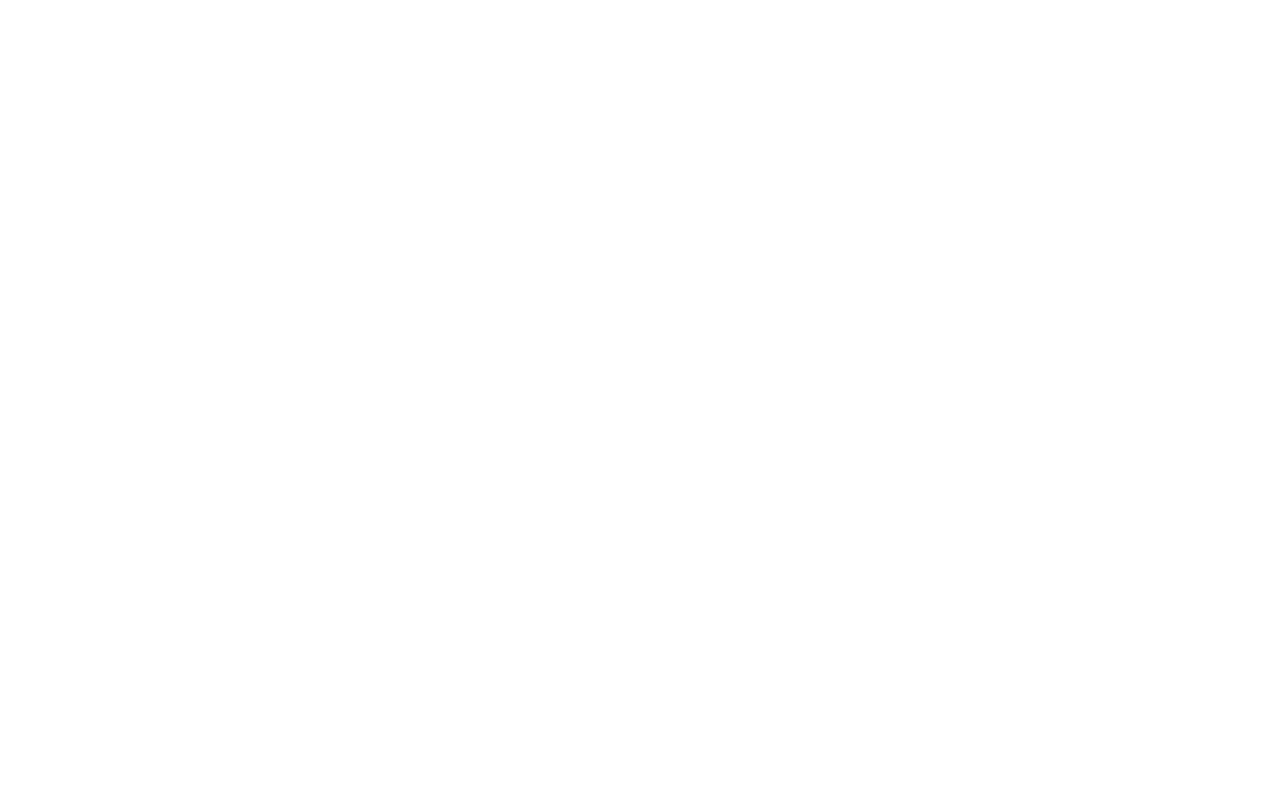
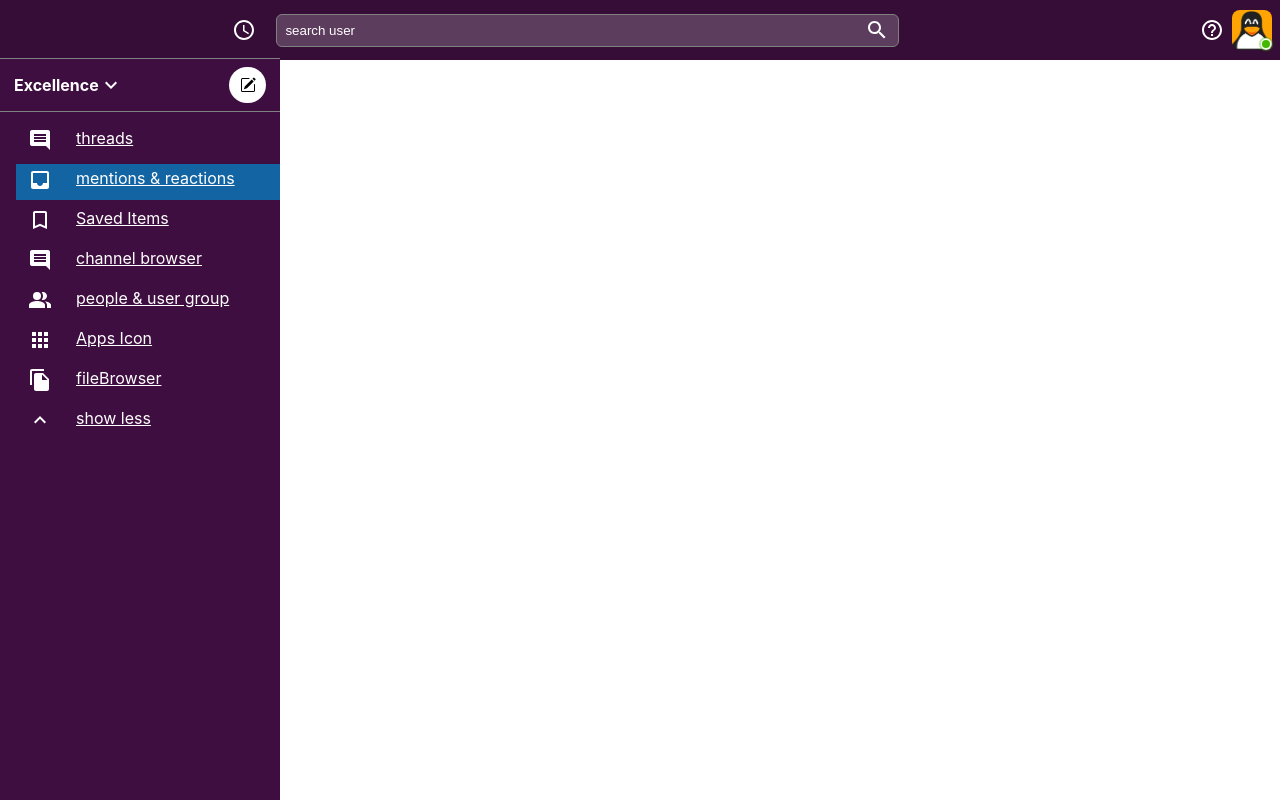
Before and after one commit to AngkitHashamsa/Slack-Clone, a React (Create React App) app: page /mentions in a window 1280 px wide. Before the commit this address had no page. Built offline with nearby package versions, Linux system fonts and the light colour scheme.

Commit message:
working on side bar

```diff
--- a/src/App.js
+++ b/src/App.js
@@ -2,12 +2,14 @@
 import Threads from "./Pages/Threads/Threads";
 import Layout from "./Pages/Layout/Layout";
 import Home from "./Pages/home/Home";
+import Mentions from "./Pages/mentions/Mentions";
 function App() {
   return (
     <Routes>
       <Route path="/" element={<Home />} />
       <Route element={<Layout />}>
         <Route path="threads" element={<Threads />} />
+        <Route path="mentions" element={<Mentions />} />
       </Route>
     </Routes>
   );
--- /dev/null
+++ b/src/Pages/mentions/Mentions.js
@@ -0,0 +1,7 @@
+import React from "react";
+
+const Mentions = () => {
+  return <div>Mentions</div>;
+};
+
+export default Mentions;
--- /dev/null
+++ b/src/components/SideBarOptions.js
@@ -0,0 +1,13 @@
+import React from "react";
+import styled from "styled-components";
+
+const SideBarOptions = () => {
+  return <SidebarOptionContainer>SideBarOptions</SidebarOptionContainer>;
+};
+
+export default SideBarOptions;
+
+const SidebarOptionContainer = styled.div`
+  margin: 0.5rem 0;
+  border: 1px solid white;
+`;
--- a/src/components/Sidebar.js
+++ b/src/components/Sidebar.js
@@ -3,8 +3,13 @@
 import KeyboardArrowDownIcon from "@material-ui/icons/KeyboardArrowDown";
 // import BorderColorIcon from "@material-ui/icons/BorderColor";
 import { BsPencilSquare } from "react-icons/bs";
-
+// import SideBarOptions from "./SideBarOptions";
+import { sideBardata } from "../static/sidebarData";
+import { NavLink } from "react-router-dom";
+import { useLocation } from "react-router-dom";
 const Sidebar = () => {
+  const location = useLocation();
+  console.log(location);
   return (
     <SideBarContainer>
       <SideBarHeader>
@@ -18,6 +23,21 @@
           </div>
         </div>
       </SideBarHeader>
+      <SideBarOptionContainer>
+        {sideBardata.map((item) => {
+          return (
+            <li
+              className={`${location.pathname === item.path && "active"}  `}
+              key={item.id}
+            >
+              <NavLink className="nav" to={item.path}>
+                <span className="mrRight">{item.icon}</span>
+                <span>{item.name}</span>
+              </NavLink>
+            </li>
+          );
+        })}
+      </SideBarOptionContainer>
     </SideBarContainer>
   );
 };
@@ -69,3 +89,33 @@
     }
   }
 `;
+const SideBarOptionContainer = styled.ul`
+  list-style-type: none;
+  .active {
+    background: var(--newMessage-color);
+    width: 100%;
+  }
+  li {
+    display: flex;
+    align-items: center;
+    justify-content: center;
+    text-align: center;
+    margin: 0.25rem 0;
+    width: 100%;
+
+    :hover {
+      background: var(--Navbar-color);
+    }
+
+    .nav {
+      display: flex;
+      padding: 0.25rem 0.75rem;
+      width: 100%;
+      color: white;
+      margin-left: 1rem;
+      .mrRight {
+        margin-right: 1.5rem;
+      }
+    }
+  }
+`;
--- /dev/null
+++ b/src/static/sidebarData.js
@@ -0,0 +1,57 @@
+import InsertCommentIcon from "@material-ui/icons/InsertComment";
+import InboxIcon from "@material-ui/icons/Inbox";
+import BookmarkBorderIcon from "@material-ui/icons/BookmarkBorder";
+import PeopleAltIcon from "@material-ui/icons/PeopleAlt";
+import FileCopyIcon from "@material-ui/icons/FileCopy";
+import AppsIcon from "@material-ui/icons/Apps";
+import ExpandLessIcon from "@material-ui/icons/ExpandLess";
+export const sideBardata = [
+  {
+    id: "threads",
+    path: "threads",
+    name: "threads",
+    icon: <InsertCommentIcon />,
+  },
+  {
+    id: "mentions",
+    path: "mentions",
+    name: "mentions & reactions",
+    icon: <InboxIcon />,
+  },
+  {
+    id: "savedItems",
+    path: "save",
+    name: "Saved Items",
+    icon: <BookmarkBorderIcon />,
+  },
+  {
+    id: "channelBrowser",
+    path: "channel",
+    name: "channel browser",
+    icon: <InsertCommentIcon />,
+  },
+  {
+    id: "peopleUserGroups",
+    path: "people",
+    name: "people & user group",
+    icon: <PeopleAltIcon />,
+  },
+  {
+    id: "AppsIcon",
+    path: "AppsIcon",
+    name: "Apps Icon",
+    icon: <AppsIcon />,
+  },
+  {
+    id: "fileBrowser",
+    path: "fileBrowser",
+    name: "fileBrowser",
+    icon: <FileCopyIcon />,
+  },
+  {
+    id: "showLess",
+    path: "showLess",
+    name: "show less",
+    icon: <ExpandLessIcon />,
+  },
+];
```
